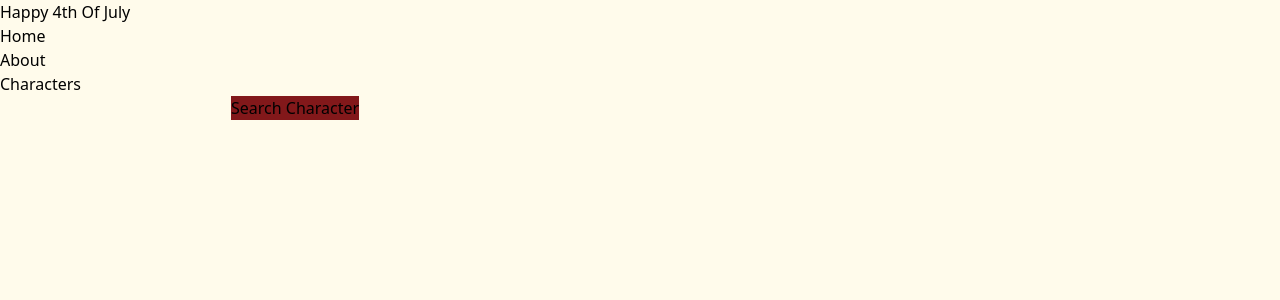
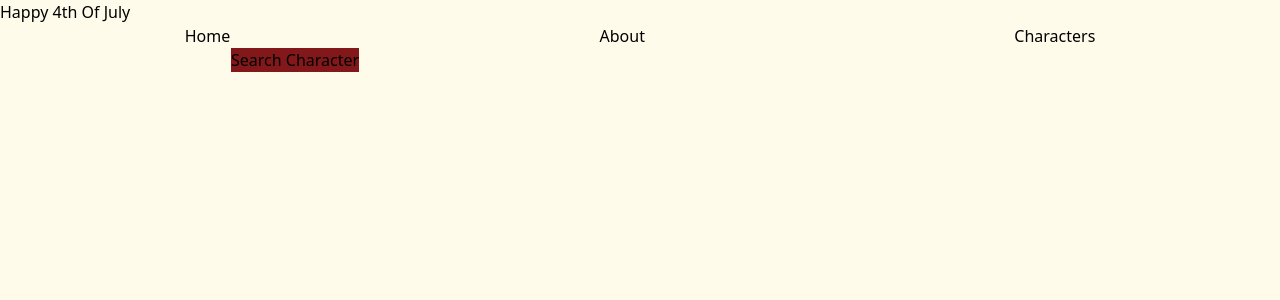
Before and after one commit to JavaBrah/July_Fourth_React, a React (Vite) app: page /CharacterPage in a window 1280 px wide. Shown: the top 300 px of the page. Built offline with nearby package versions, Linux system fonts and the light colour scheme.

Commit message:
added tailwind css to CharacterPage

```diff
--- a/src/components/Header.jsx
+++ b/src/components/Header.jsx
@@ -1,9 +1,9 @@
 import NavBar from "./NavBar";
 export default function Header() {
     return (
-        <div class="">
+        <div >
 
-            <h1>Happy 4th Of July</h1>
+            <h1 className="justify-center" >Happy 4th Of July</h1>
             <NavBar />
         </div>
     );
--- a/src/components/NavBar.jsx
+++ b/src/components/NavBar.jsx
@@ -1,13 +1,19 @@
 import { Link } from "react-router-dom";
 export default function NavBar(params) {
     return(
-        <div>
-            <nav>
+        <div >
+            <nav >
                 <div>
-                    <ul>
-                        <li><Link to="/">Home</Link></li>
-                        <li><Link to="/About">About</Link></li>
-                        <li><Link to="/CharacterPage">Characters</Link></li>
+                    <ul className="flex items-center justify-around">
+
+                        <li><Link to="/" className="hover:text-pink-600">
+                        Home</Link></li>
+
+                        <li><Link to="/About" className="hover:text-pink-600">
+                        About</Link></li>
+
+                        <li><Link to="/CharacterPage" className="hover:text-pink-600">
+                        Characters</Link></li>
                     </ul>
                 </div>
             </nav>
--- a/src/pages/CharacterPage.jsx
+++ b/src/pages/CharacterPage.jsx
@@ -35,7 +35,7 @@ export default function CharacterPage() {
     return (
         <>
         <Header />
-        <form class="bg-amber-50" onSubmit={handleSubmit}>
+        <form class="bg-amber-50 max-w-screen: 30vw" onSubmit={handleSubmit}>
             <input
             type="text"
             name="userSearch"
@@ -44,11 +44,11 @@ export default function CharacterPage() {
             onChange={(e) => setUserSearch(e.target.value)}/>
             <button class="bg bg-red-900"type="Submit">Search Character</button>
         </form>
-        <div>
+        <div className="inline-flex flex-wrap justify-center ">
           { searchData.length > 0 && searchData.map((data, index) => (
-            <div key={index}>
+            <div className="bg-neutral-600 border-2 border-blue-950 gap-2" key={index}>
 
-                <CharacterCard key={index} data={data}/>
+                <CharacterCard  key={index} data={data}/>
             </div>
             ))}
         <div>
--- a/src/pages/FileNotFound.jsx
+++ b/src/pages/FileNotFound.jsx
@@ -1,10 +1,16 @@
-import Header from "../components/Header";
-import Footer from "../components/Footer";
+import { Link } from "react-router-dom";
 export default function FileNotFound() {
     return (
     <>
-        <header><Header /></header>
-        <footer><Footer /></footer>
+        <main className="min-h-screen flex flex-col justify-center items-center bg-gray-900 text-white" >
+
+        <h1 className="">This Page Doesn't exist!: </h1>
+        <h3 className="">
+            <Link to="/" className="text-cyan-300 hover:text-cyan-400 underline mt-2">Navigate Home</Link>
+            </h3>
+
+
+        </main>
     </>
     );
 };
```
